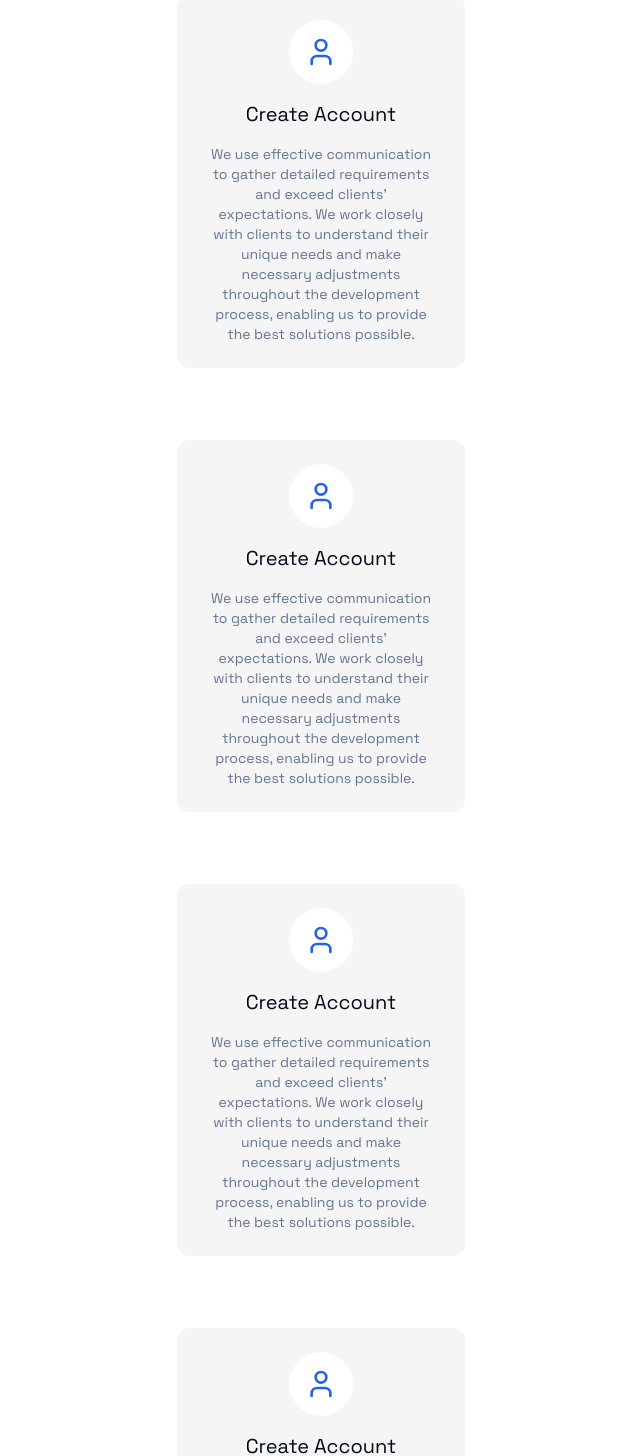
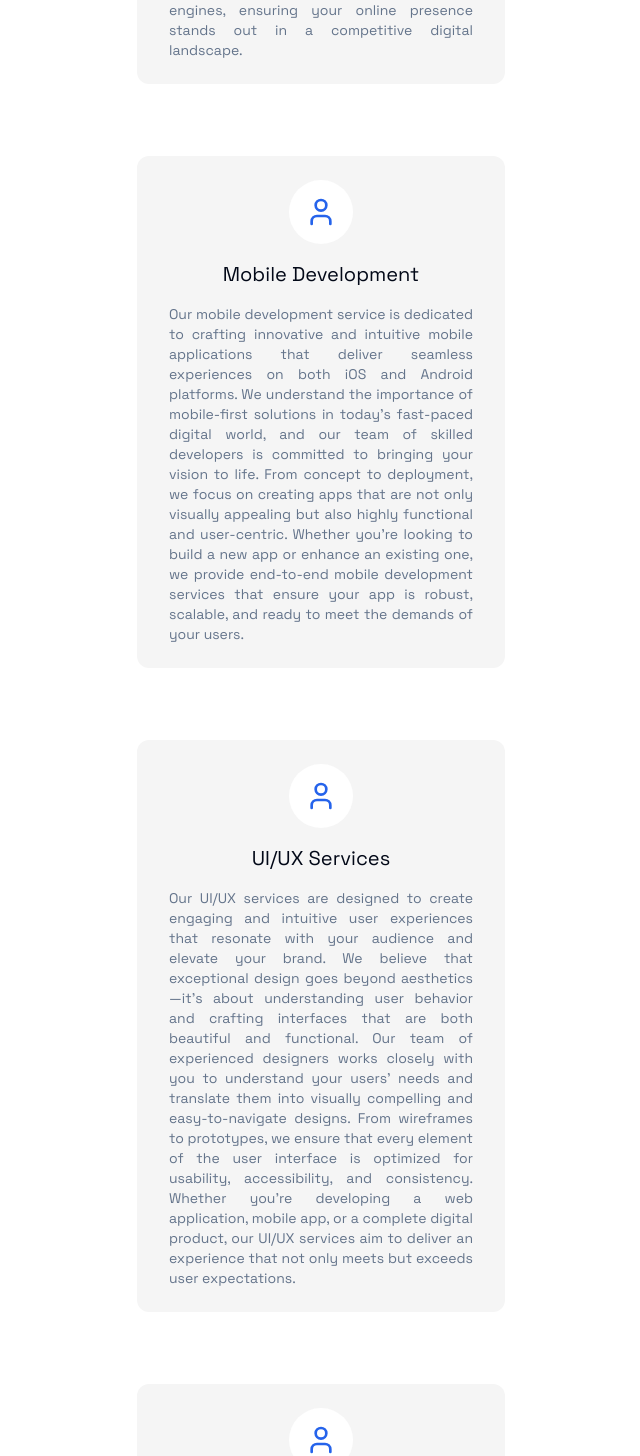
Before and after one commit to murphyrepos/portfolio, a Next.js app: page / in a window 1280 px wide. Shown: the part 1304-2760 px from the top of the page, without its empty margins (607-1247 px from the left). Built offline with nearby package versions, Linux system fonts and the light colour scheme; what react-locomotive-scroll would draw is missing.

Commit message:
feature/content - added content on the home page - added service page redirection

```diff
--- a/src/components/hero-section.tsx
+++ b/src/components/hero-section.tsx
@@ -13,7 +13,7 @@ const HeroSection = () => {
       >
         <div className='flex w-full flex-col items-start justify-center space-y-6 lg:w-3/5'>
           <div className='flex w-full flex-col items-start justify-center space-y-6 md:w-[75%]'>
-            <p className='text-3xl md:text-5xl' data-scroll>
+            <p className='text-xl md:text-5xl' data-scroll>
               Find a solution that suits your business needs
             </p>
             <p className='text-muted-foreground' data-scroll>
@@ -21,7 +21,7 @@ const HeroSection = () => {
               your next big application
             </p>
           </div>
-          <p className='text-sm' data-scroll>
+          <p className='text-xs md:text-sm' data-scroll>
             <span className='text-muted-foreground'>We are expert in:</span>{' '}
             <span className='text-primary'>
               Web Development, Mobile Development, Custom Software Solutions,
--- a/src/components/services.tsx
+++ b/src/components/services.tsx
@@ -3,14 +3,15 @@ import { Button } from './ui/button';
 import WorkFlowCard from './work-flow-card';
 import { Card } from './ui/card';
 import Link from 'next/link';
+import { services } from '@/utils/constants/services.content';
 
 const Services = () => {
   return (
     <div
-      className='mx-auto flex w-[90%] flex-col justify-evenly py-10 lg:flex-row'
+      className='mx-auto mb-10 flex w-[90%] flex-col justify-evenly py-10 lg:flex-row'
       data-scroll-section
     >
-      <div id='fixed' className='w-full lg:w-1/2' data-scroll>
+      <div id='fixed' className='w-full lg:w-1/2 lg:py-8' data-scroll>
         <div
           data-scroll-sticky
           data-scroll
@@ -44,46 +45,21 @@ const Services = () => {
       <div className='flex w-full flex-1 lg:px-10'>
         <div className='flex w-full rounded-md border border-none px-4 shadow-none xl:flex-col'>
           <div className='flex flex-col justify-end md:flex-row md:flex-wrap lg:flex-col lg:flex-nowrap lg:space-y-10'>
-            <Link href='/services/web-development'>
-              <Card
-                data-scroll
-                className='min-h-50 my-4 rounded-xl border-none shadow-none md:basis-1/2 md:px-2 lg:mx-10 xl:mx-20'
-              >
-                <WorkFlowCard invertColor />
-              </Card>
-            </Link>
-            <Link href='/services/web-development'>
-              <Card
-                data-scroll
-                className='min-h-50 my-4 rounded-xl border-none shadow-none md:basis-1/2 md:px-2 lg:mx-10 xl:mx-20'
-              >
-                <WorkFlowCard invertColor />
-              </Card>
-            </Link>
-            <Link href='/services/web-development'>
-              <Card
-                data-scroll
-                className='min-h-50 my-4 rounded-xl border-none shadow-none md:basis-1/2 md:px-2 lg:mx-10 xl:mx-20'
-              >
-                <WorkFlowCard invertColor />
-              </Card>
-            </Link>
-            <Link href='/services/web-development'>
-              <Card
-                data-scroll
-                className='min-h-50 my-4 rounded-xl border-none shadow-none md:basis-1/2 md:px-2 lg:mx-10 xl:mx-20'
-              >
-                <WorkFlowCard invertColor />
-              </Card>
-            </Link>
-            <Link href='/services/web-development'>
-              <Card
-                data-scroll
-                className='min-h-50 my-4 rounded-xl border-none shadow-none md:basis-1/2 md:px-2 lg:mx-10 xl:mx-20'
-              >
-                <WorkFlowCard invertColor />
-              </Card>
-            </Link>
+            {services.map(({ title, description, url }, index) => (
+              <Link href={url} key={index}>
+                <Card
+                  data-scroll
+                  className='min-h-50 my-4 rounded-xl border-none shadow-none md:basis-1/2 md:px-2 lg:mx-5 xl:mx-10'
+                >
+                  <WorkFlowCard
+                    invertColor
+                    title={title}
+                    description={description}
+                    descriptionClassNames='text-justify'
+                  />
+                </Card>
+              </Link>
+            ))}
           </div>
         </div>
       </div>
--- a/src/components/work-flow-card.tsx
+++ b/src/components/work-flow-card.tsx
@@ -6,8 +6,16 @@ import { Card } from './ui/card';
 
 interface WorkFlowCardProps {
   invertColor?: boolean;
+  title: string;
+  description: string;
+  descriptionClassNames?: string;
 }
-const WorkFlowCard = ({ invertColor }: WorkFlowCardProps) => {
+const WorkFlowCard = ({
+  invertColor,
+  title,
+  description,
+  descriptionClassNames = '',
+}: WorkFlowCardProps) => {
   return (
     <div
       className={cn(
@@ -23,12 +31,14 @@ const WorkFlowCard = ({ invertColor }: WorkFlowCardProps) => {
       >
         <UserIcon size={32} />
       </div>
-      <p className='text-xl'>Create Account</p>
-      <p className='text-center text-sm text-muted-foreground'>
-        We use effective communication to gather detailed requirements and
-        exceed clients’ expectations. We work closely with clients to understand
-        their unique needs and make necessary adjustments throughout the
-        development process, enabling us to provide the best solutions possible.
+      <p className='text-xl'>{title}</p>
+      <p
+        className={cn(
+          'text-center text-sm text-muted-foreground',
+          descriptionClassNames
+        )}
+      >
+        {description}
       </p>
     </div>
   );
--- a/src/components/work-flow.tsx
+++ b/src/components/work-flow.tsx
@@ -9,28 +9,49 @@ const WorkFlow = () => {
       data-scroll-section
     >
       <div className='mx-auto flex w-[90%] flex-col items-center justify-center space-y-10'>
-        <p className='text-2xl font-semibold'>How JobPilot Works</p>
+        <p className='text-2xl font-semibold'>How Murphy Repos Works</p>
         <div className='flex flex-col items-center justify-between md:flex-row md:flex-wrap xl:flex-nowrap'>
           <div className='relative md:basis-1/2 xl:basis-1/4'>
             {/* <div className='absolute left-44 top-0 z-10'>
               <Icons.arrows className='p-1 text-primary' />
             </div> */}
-            <WorkFlowCard invertColor />
+            <WorkFlowCard
+              descriptionClassNames='text-justify'
+              invertColor
+              title={'Assessment'}
+              description="We start by sitting down with potential clients to really understand their business goals. We have in-depth conversations to figure out what they need, what challenges they're facing, and what they hope to achieve with our software. It's essential to get a clear picture of their requirements so we can tailor the solution perfectly."
+            />
           </div>
           <div className='relative md:basis-1/2 xl:basis-1/4'>
             {/* <div className='absolute left-44 top-16 z-10 -scale-y-100'>
               <Icons.arrows className='p-1 text-primary' />
             </div> */}
-            <WorkFlowCard />
+            <WorkFlowCard
+              descriptionClassNames='text-justify'
+              title='Development'
+              description={
+                "Once we have a solid understanding of the client's needs, We dive into the development process. We design the user interface, write the code, and integrate different components. It's an iterative process, so we can make adjustments along the way based on feedback. Once the software is ready, we implement it in the client's environment, ensuring a smooth transition."
+              }
+            />
           </div>
           <div className='relative md:basis-1/2 xl:basis-1/4'>
             {/* <div className='absolute left-44 top-0 z-10'>
               <Icons.arrows className='p-1 text-primary' />
             </div> */}
-            <WorkFlowCard invertColor />
+            <WorkFlowCard
+              descriptionClassNames='text-justify'
+              invertColor
+              title='Quality Assurance'
+              description="Quality is a top priority for us. Throughout the development process, we conduct rigorous testing to identify and fix any bugs. We make sure the software is compatible with different systems and meets all the functional requirements. Our goal is to deliver a product that is reliable and meets the client's expectations."
+            />
           </div>
           <div className='md:basis-1/2 xl:basis-1/4'>
-            <WorkFlowCard invertColor />
+            <WorkFlowCard
+              descriptionClassNames='text-justify'
+              invertColor
+              title='Maintenance'
+              description="Even after the software is deployed, our commitment to the client doesn't end. We provide ongoing maintenance and support services, including updates, troubleshooting, and ensuring the software remains functional. We maintain regular communication with the client to build a strong relationship and address any concerns they may have."
+            />
           </div>
         </div>
       </div>
--- /dev/null
+++ b/src/pages/services/index.tsx
@@ -0,0 +1,11 @@
+import { redirect, useRouter } from 'next/navigation';
+
+const Service = () => {
+  const router = useRouter();
+  if (typeof window !== 'undefined') {
+    router.replace('/');
+  }
+  return null;
+};
+
+export default Service;
--- /dev/null
+++ b/src/utils/constants/services.content.ts
@@ -0,0 +1,26 @@
+export const services = [
+  {
+    title: 'Web Development',
+    description:
+      "Our web development service specializes in creating tailored, high-performance websites that not only look stunning but also function flawlessly across all devices. Whether you're launching a new project or revitalizing an existing one, our team of expert developers and designers work closely with you to understand your unique business needs. We employ the latest technologies and best practices to build responsive, user-friendly websites that engage visitors and drive conversions. From e-commerce platforms to corporate websites, we deliver solutions that are scalable, secure, and optimized for search engines, ensuring your online presence stands out in a competitive digital landscape.",
+    url: '/services/web-development',
+  },
+  {
+    title: 'Mobile Development',
+    description:
+      "Our mobile development service is dedicated to crafting innovative and intuitive mobile applications that deliver seamless experiences on both iOS and Android platforms. We understand the importance of mobile-first solutions in today's fast-paced digital world, and our team of skilled developers is committed to bringing your vision to life. From concept to deployment, we focus on creating apps that are not only visually appealing but also highly functional and user-centric. Whether you're looking to build a new app or enhance an existing one, we provide end-to-end mobile development services that ensure your app is robust, scalable, and ready to meet the demands of your users.",
+    url: '/services/mobile-development',
+  },
+  {
+    title: 'UI/UX Services',
+    description:
+      "Our UI/UX services are designed to create engaging and intuitive user experiences that resonate with your audience and elevate your brand. We believe that exceptional design goes beyond aesthetics—it’s about understanding user behavior and crafting interfaces that are both beautiful and functional. Our team of experienced designers works closely with you to understand your users' needs and translate them into visually compelling and easy-to-navigate designs. From wireframes to prototypes, we ensure that every element of the user interface is optimized for usability, accessibility, and consistency. Whether you're developing a web application, mobile app, or a complete digital product, our UI/UX services aim to deliver an experience that not only meets but exceeds user expectations.",
+    url: '/services/ui-ux-services',
+  },
+  {
+    title: 'Custom Software Services',
+    description:
+      'Our custom software solution service is dedicated to delivering tailored software that addresses your unique business challenges and drives efficiency. We understand that off-the-shelf solutions often fall short of meeting specific needs, which is why we specialize in building custom software designed around your exact requirements. Our team of expert developers collaborates with you from concept to deployment, ensuring that every feature is aligned with your goals. Whether you need a sophisticated enterprise system, a specialized application, or an innovative tool, we provide scalable, secure, and future-proof solutions. With our custom software, you gain a competitive edge by optimizing your processes, enhancing productivity, and enabling seamless integration with your existing systems.',
+    url: '/services/custom-solutions',
+  },
+];
```
Also changed, not shown: src/components/footer.tsx (+6 -6 lines), src/pages/services/[service]/index.tsx (added, +19 -0 lines).
